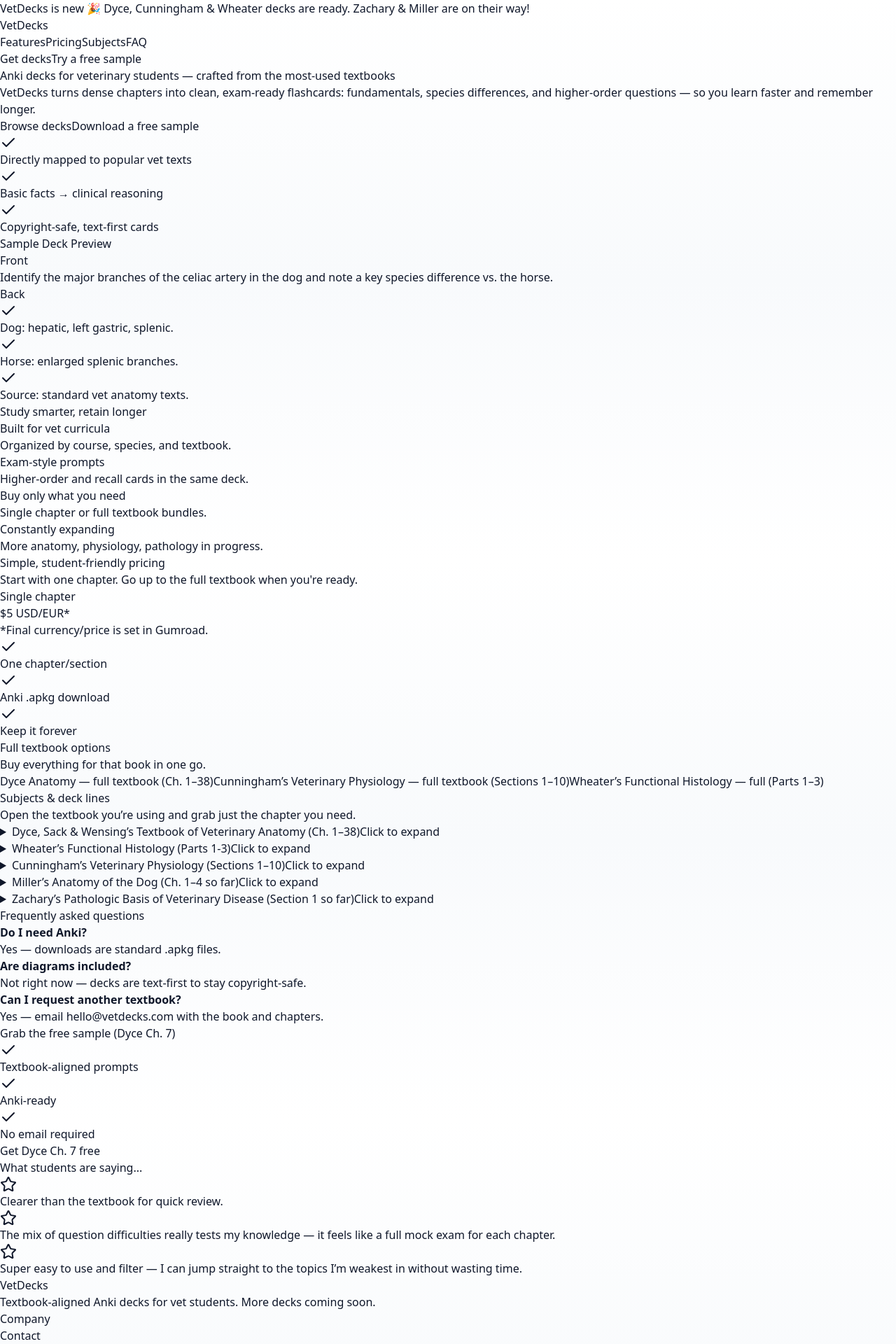
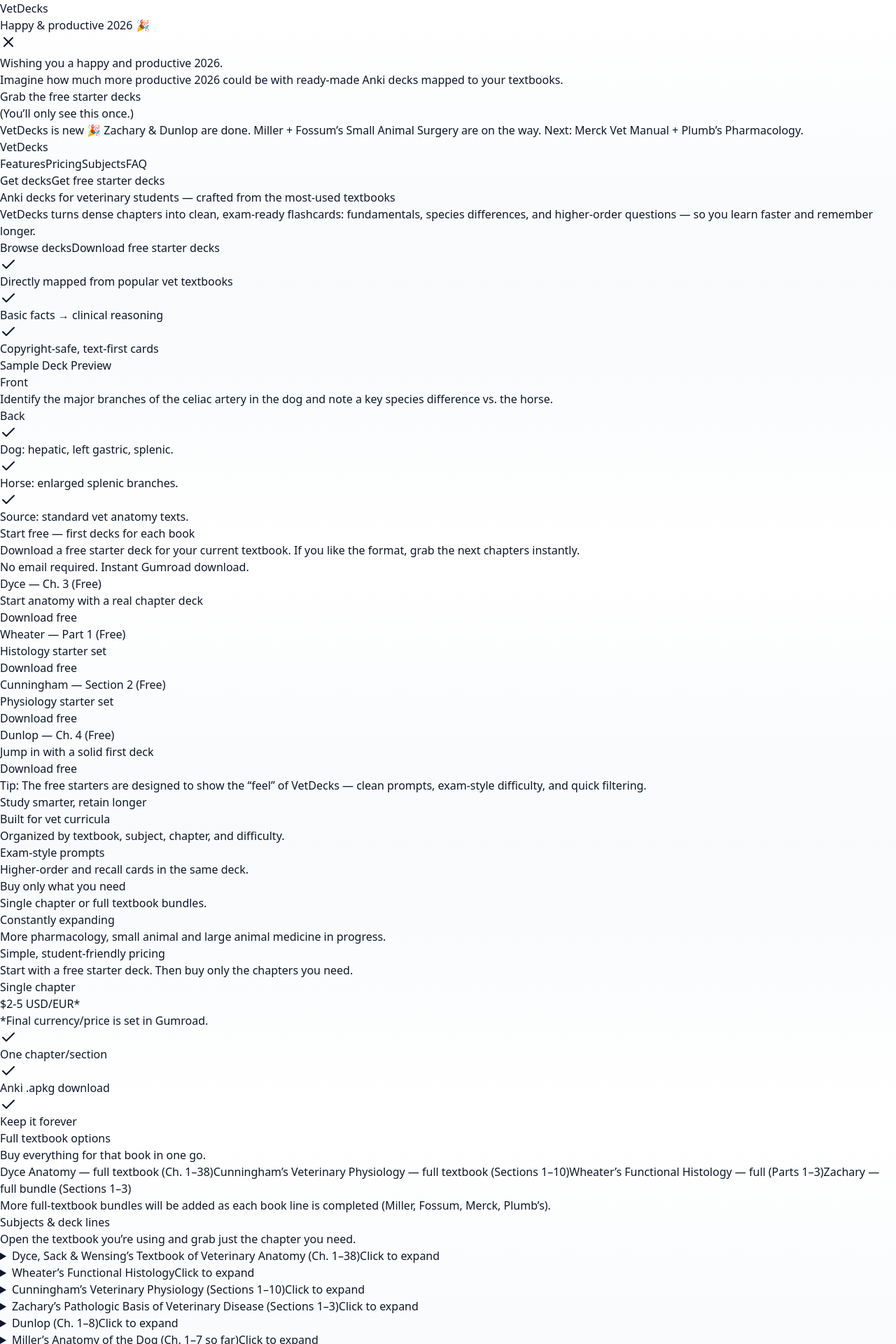
Before and after one commit to vetdecks/vetdecks-site, a Next.js app: page / in a window 1280 px wide. Shown: the top 1920 px of the page at 70% size. Built offline with nearby package versions, Linux system fonts and the light colour scheme.

Commit message:
Update products + free starter decks + 2026 popup

```diff
--- a/app/page.tsx
+++ b/app/page.tsx
@@ -1,9 +1,9 @@
 "use client";
 
-import React from "react";
+import React, { useEffect, useState } from "react";
 import Button from "../components/ui/button";
 import { Card, CardContent, CardHeader, CardTitle } from "../components/ui/card";
-import { Check, Star } from "lucide-react";
+import { Check, Star, X } from "lucide-react";
 
 export default function Page() {
   // --- DATA -----------------------------------------------------------------
@@ -16,8 +16,7 @@
     { title: "Ch. 4 – Dyce", url: "https://vetdecks.gumroad.com/l/ch-4-dyce" },
     { title: "Ch. 5 – Dyce", url: "https://vetdecks.gumroad.com/l/ch-5-dyce" },
     { title: "Ch. 6 – Dyce", url: "https://vetdecks.gumroad.com/l/ch-6-dyce" },
-    // free sample
-    { title: "Ch. 7 – Dyce (free sample)", url: "https://vetdecks.gumroad.com/l/ch-7-dyce" },
+    { title: "Ch. 7 – Dyce", url: "https://vetdecks.gumroad.com/l/ch-7-dyce" },
     { title: "Ch. 8 – Dyce", url: "https://vetdecks.gumroad.com/l/ch-8-dyce" },
     { title: "Ch. 9 – Dyce", url: "https://vetdecks.gumroad.com/l/ch-9-dyce" },
     { title: "Ch. 10 – Dyce", url: "https://vetdecks.gumroad.com/l/ch-10-dyce" },
@@ -68,7 +67,7 @@
     url: "https://vetdecks.gumroad.com/l/Part-1-3-wheater",
   };
 
-  // Cunningham sections 1–10
+  // Cunningham sections 1–10 + full
   const cunninghamSections = [
     { title: "Section 1 – Cunningham", url: "https://vetdecks.gumroad.com/l/section-1-cunningham" },
     { title: "Section 2 – Cunningham", url: "https://vetdecks.gumroad.com/l/section-2-cunningham" },
@@ -81,30 +80,140 @@
     { title: "Section 9 – Cunningham", url: "https://vetdecks.gumroad.com/l/section-9-cunningham" },
     { title: "Section 10 – Cunningham", url: "https://vetdecks.gumroad.com/l/section-10-cunningham" },
   ];
-
   const cunninghamFull = {
     title: "Cunningham’s Veterinary Physiology — full textbook (Sections 1–10)",
     url: "https://vetdecks.gumroad.com/l/sections-1-10-cunningham",
   };
 
-  // Miller's Anatomy of the Dog – chapters 1–4
+  // Miller – chapters 1–7
   const millerChapters = [
     { title: "Ch. 1 – Miller", url: "https://vetdecks.gumroad.com/l/ch-1-miller" },
     { title: "Ch. 2 – Miller", url: "https://vetdecks.gumroad.com/l/ch-2-miller" },
     { title: "Ch. 3 – Miller", url: "https://vetdecks.gumroad.com/l/ch-3-miller" },
     { title: "Ch. 4 – Miller", url: "https://vetdecks.gumroad.com/l/ch-4-miller" },
+    { title: "Ch. 5 – Miller", url: "https://vetdecks.gumroad.com/l/ch-5-miller" },
+    { title: "Ch. 6 – Miller", url: "https://vetdecks.gumroad.com/l/ch-6-miller" },
+    { title: "Ch. 7 – Miller", url: "https://vetdecks.gumroad.com/l/ch-7-miller" },
   ];
 
-  // Zachary’s Pathologic Basis of Veterinary Disease – section 1
+  // Zachary – sections 1–3 + full (1–3)
   const zacharySections = [
     { title: "Section 1 – Zachary", url: "https://vetdecks.gumroad.com/l/section-1-zachary" },
+    { title: "Section 2 – Zachary", url: "https://vetdecks.gumroad.com/l/section-2-zachary" },
+    { title: "Section 3 – Zachary", url: "https://vetdecks.gumroad.com/l/Section-3-zachary" },
   ];
+  const zacharyFull = {
+    title: "Zachary — full bundle (Sections 1–3)",
+    url: "https://vetdecks.gumroad.com/l/Section-1-3-zachary",
+  };
+
+  // Dunlop Veterinary Pathophysiology– chapters 1–8
+  const dunlopChapters = [
+    { title: "Ch. 1 – Dunlop", url: "https://vetdecks.gumroad.com/l/ch-1-dunlop" },
+    { title: "Ch. 2 – Dunlop", url: "https://vetdecks.gumroad.com/l/ch-2-dunlop" },
+    { title: "Ch. 3 – Dunlop", url: "https://vetdecks.gumroad.com/l/ch-3-dunlop" },
+    { title: "Ch. 4 – Dunlop", url: "https://vetdecks.gumroad.com/l/ch-4-dunlop" },
+    { title: "Ch. 5 – Dunlop", url: "https://vetdecks.gumroad.com/l/ch-5-dunlop" },
+    { title: "Ch. 6 – Dunlop", url: "https://vetdecks.gumroad.com/l/ch-6-dunlop" },
+    { title: "Ch. 7 – Dunlop", url: "https://vetdecks.gumroad.com/l/ch-7-dunlop" },
+    { title: "Ch. 8 – Dunlop", url: "https://vetdecks.gumroad.com/l/ch-8-dunlop" },
+  ];
+
+  // Free starter decks (first decks for each book)
+  const freeStarters = [
+    {
+      label: "Dyce — Ch. 3 (Free)",
+      sub: "Start anatomy with a real chapter deck",
+      url: "https://vetdecks.gumroad.com/l/ch-3-dyce",
+    },
+    {
+      label: "Wheater — Part 1 (Free)",
+      sub: "Histology starter set",
+      url: "https://vetdecks.gumroad.com/l/part-1-wheater",
+    },
+    {
+      label: "Cunningham — Section 2 (Free)",
+      sub: "Physiology starter set",
+      url: "https://vetdecks.gumroad.com/l/section-2-cunningham",
+    },
+    {
+      label: "Dunlop — Ch. 4 (Free)",
+      sub: "Jump in with a solid first deck",
+      url: "https://vetdecks.gumroad.com/l/ch-4-dunlop",
+    },
+  ];
+
+  // --- POPUP (Happy 2026) ----------------------------------------------------
+  const [show2026Popup, setShow2026Popup] = useState(false);
+
+  useEffect(() => {
+    try {
+      const key = "vetdecks_2026_popup_seen";
+      const seen = window.localStorage.getItem(key);
+      if (!seen) {
+        setShow2026Popup(true);
+      }
+    } catch {
+      // ignore
+    }
+  }, []);
+
+  const close2026Popup = () => {
+    setShow2026Popup(false);
+    try {
+      window.localStorage.setItem("vetdecks_2026_popup_seen", "true");
+    } catch {
+      // ignore
+    }
+  };
+
+  // Shared style: make "Full textbook options" buttons all white (no blue)
+  const fullOptionBtnClass =
+    "w-full bg-white text-slate-900 border border-slate-200 hover:bg-slate-50";
 
   return (
     <main className="min-h-screen text-slate-900">
+      {/* 2026 popup */}
+      {show2026Popup && (
+        <div className="fixed inset-0 z-50 flex items-center justify-center px-4">
+          <div className="absolute inset-0 bg-black/40" onClick={close2026Popup} />
+          <div className="relative w-full max-w-lg rounded-2xl bg-white shadow-2xl border border-slate-200">
+            <div className="flex items-start justify-between gap-4 p-5 border-b">
+              <div>
+                <div className="text-sm text-slate-500">VetDecks</div>
+                <h3 className="text-xl font-bold">Happy & productive 2026 🎉</h3>
+              </div>
+              <button
+                onClick={close2026Popup}
+                className="p-2 rounded-lg hover:bg-slate-100"
+                aria-label="Close"
+              >
+                <X className="h-5 w-5" />
+              </button>
+            </div>
+            <div className="p-5 space-y-3">
+              <p className="text-slate-700">
+                Wishing you a happy and productive 2026.
+              </p>
+              <p className="text-slate-700">
+                Imagine how much more productive 2026 could be with ready-made Anki decks mapped to your textbooks.
+              </p>
+              <div className="pt-2">
+                <Button href="#free-starters" className="w-full">
+                  Grab the free starter decks
+                </Button>
+              </div>
+              <p className="text-xs text-slate-500">
+                (You’ll only see this once.)
+              </p>
+            </div>
+          </div>
+        </div>
+      )}
+
       {/* top banner */}
       <div className="bg-amber-50 border-b border-amber-200 text-amber-800 text-center text-sm py-2 px-4">
-        VetDecks is new 🎉 Dyce, Cunningham & Wheater decks are ready. Zachary & Miller are on their way!
+        VetDecks is new 🎉 Zachary & Dunlop are done. Miller + Fossum’s Small Animal Surgery are on the way. Next: Merck Vet Manual + Plumb’s Pharmacology.
       </div>
 
       {/* Nav */}
@@ -119,7 +228,7 @@
           </nav>
           <div className="flex items-center gap-2">
             <Button variant="ghost" href="#pricing">Get decks</Button>
-            <Button href="#sample" className="bg-sky-600 hover:bg-sky-700">Try a free sample</Button>
+            <Button href="#free-starters" className="bg-sky-600 hover:bg-sky-700">Get free starter decks</Button>
           </div>
         </div>
       </header>
@@ -138,10 +247,10 @@
             </p>
             <div className="mt-6 flex flex-wrap gap-3">
               <Button href="#subjects">Browse decks</Button>
-              <Button variant="outline" href="#sample">Download a free sample</Button>
+              <Button variant="outline" href="#free-starters">Download free starter decks</Button>
             </div>
             <ul className="mt-6 space-y-2 text-slate-700">
-              <li className="flex gap-2"><Check className="h-5 w-5 text-sky-600" /> Directly mapped to popular vet texts</li>
+              <li className="flex gap-2"><Check className="h-5 w-5 text-sky-600" /> Directly mapped from popular vet textbooks</li>
               <li className="flex gap-2"><Check className="h-5 w-5 text-sky-600" /> Basic facts → clinical reasoning</li>
               <li className="flex gap-2"><Check className="h-5 w-5 text-sky-600" /> Copyright-safe, text-first cards</li>
             </ul>
@@ -171,16 +280,53 @@
         </div>
       </section>
 
+      {/* Free starter decks hook */}
+      <section id="free-starters" className="py-16 bg-white border-t scroll-mt-24">
+        <div className="mx-auto max-w-6xl px-4">
+          <div className="flex flex-col md:flex-row md:items-end md:justify-between gap-3">
+            <div>
+              <h2 className="text-3xl md:text-4xl font-bold">Start free — first decks for each book</h2>
+              <p className="text-slate-700 mt-2">
+                Download a free starter deck for your current textbook. If you like the format, grab the next chapters instantly.
+              </p>
+            </div>
+            <div className="text-sm text-slate-500">
+              No email required. Instant Gumroad download.
+            </div>
+          </div>
+
+          <div className="mt-8 grid md:grid-cols-4 gap-6">
+            {freeStarters.map((item) => (
+              <Card key={item.url} className="border-slate-200">
+                <CardHeader className="pb-2">
+                  <CardTitle className="text-base">{item.label}</CardTitle>
+                </CardHeader>
+                <CardContent className="space-y-3">
+                  <p className="text-sm text-slate-600">{item.sub}</p>
+                  <Button href={item.url} className="w-full">
+                    Download free
+                  </Button>
+                </CardContent>
+              </Card>
+            ))}
+          </div>
+
+          <p className="mt-6 text-sm text-slate-600">
+            Tip: The free starters are designed to show the “feel” of VetDecks — clean prompts, exam-style difficulty, and quick filtering.
+          </p>
+        </div>
+      </section>
+
       {/* Features */}
       <section id="features" className="py-16 border-t bg-white scroll-mt-24">
         <div className="mx-auto max-w-6xl px-4">
           <h2 className="text-3xl md:text-4xl font-bold text-center">Study smarter, retain longer</h2>
           <div className="mt-10 grid md:grid-cols-4 gap-6">
             {[
-              ["Built for vet curricula", "Organized by course, species, and textbook."],
+              ["Built for vet curricula", "Organized by textbook, subject, chapter, and difficulty."],
               ["Exam-style prompts", "Higher-order and recall cards in the same deck."],
               ["Buy only what you need", "Single chapter or full textbook bundles."],
-              ["Constantly expanding", "More anatomy, physiology, pathology in progress."],
+              ["Constantly expanding", "More pharmacology, small animal and large animal medicine in progress."],
             ].map(([title, body]) => (
               <Card key={title}>
                 <CardHeader><CardTitle className="text-lg">{title}</CardTitle></CardHeader>
@@ -195,14 +341,14 @@
       <section id="pricing" className="py-20 bg-slate-50 border-t scroll-mt-24">
         <div className="mx-auto max-w-6xl px-4">
           <h2 className="text-3xl md:text-4xl font-bold text-center">Simple, student-friendly pricing</h2>
-          <p className="text-center text-slate-700 mt-2">Start with one chapter. Go up to the full textbook when you're ready.</p>
+          <p className="text-center text-slate-700 mt-2">Start with a free starter deck. Then buy only the chapters you need.</p>
 
           <div className="mt-10 grid md:grid-cols-2 gap-6">
             {/* single chapter */}
             <Card>
               <CardHeader><CardTitle>Single chapter</CardTitle></CardHeader>
               <CardContent>
-                <div className="text-5xl font-extrabold">$5 <span className="text-base font-medium">USD/EUR*</span></div>
+                <div className="text-5xl font-extrabold">$2-5 <span className="text-base font-medium">USD/EUR*</span></div>
                 <p className="mt-2 text-slate-600 text-sm">*Final currency/price is set in Gumroad.</p>
                 <ul className="mt-4 space-y-2 text-slate-700">
                   <li className="flex gap-2"><Check className="h-5 w-5 text-emerald-600" /> One chapter/section</li>
@@ -217,15 +363,24 @@
               <CardHeader><CardTitle>Full textbook options</CardTitle></CardHeader>
               <CardContent className="space-y-3">
                 <p className="text-slate-700 text-sm">Buy everything for that book in one go.</p>
-                <Button href={dyceFull.url} className="w-full">
+
+                {/* all-white buttons */}
+                <Button href={dyceFull.url} variant="outline" className={fullOptionBtnClass}>
                   {dyceFull.title}
                 </Button>
-                <Button href={cunninghamFull.url} variant="outline" className="w-full">
+                <Button href={cunninghamFull.url} variant="outline" className={fullOptionBtnClass}>
                   {cunninghamFull.title}
                 </Button>
-                <Button href={wheaterFull.url} variant="outline" className="w-full">
+                <Button href={wheaterFull.url} variant="outline" className={fullOptionBtnClass}>
                   {wheaterFull.title}
                 </Button>
+                <Button href={zacharyFull.url} variant="outline" className={fullOptionBtnClass}>
+                  {zacharyFull.title}
+                </Button>
+
+                <p className="text-xs text-slate-500">
+                  More full-textbook bundles will be added as each book line is completed (Miller, Fossum, Merck, Plumb’s).
+                </p>
               </CardContent>
             </Card>
           </div>
@@ -250,8 +405,11 @@
                   <CardHeader className="pb-2">
                     <CardTitle className="text-sm">{ch.title}</CardTitle>
                   </CardHeader>
-                  <CardContent>
+                  <CardContent className="space-y-2">
                     <Button href={ch.url} className="w-full">Get this deck</Button>
+                    {ch.url === "https://vetdecks.gumroad.com/l/ch-3-dyce" && (
+                      <div className="text-xs text-emerald-700">Free starter deck</div>
+                    )}
                   </CardContent>
                 </Card>
               ))}
@@ -261,7 +419,7 @@
           {/* Wheater */}
           <details className="border rounded-xl overflow-hidden bg-slate-50">
             <summary className="cursor-pointer px-4 py-3 flex items-center justify-between gap-4">
-              <span className="font-semibold">Wheater’s Functional Histology (Parts 1-3)</span>
+              <span className="font-semibold">Wheater’s Functional Histology</span>
               <span className="text-sm text-slate-500">Click to expand</span>
             </summary>
             <div className="p-4 grid sm:grid-cols-2 md:grid-cols-3 gap-4">
@@ -270,8 +428,11 @@
                   <CardHeader className="pb-2">
                     <CardTitle className="text-sm">{part.title}</CardTitle>
                   </CardHeader>
-                  <CardContent>
+                  <CardContent className="space-y-2">
                     <Button href={part.url} className="w-full">Get this deck</Button>
+                    {part.url === "https://vetdecks.gumroad.com/l/part-1-wheater" && (
+                      <div className="text-xs text-emerald-700">Free starter deck</div>
+                    )}
                   </CardContent>
                 </Card>
               ))}
@@ -298,21 +459,75 @@
                   <CardHeader className="pb-2">
                     <CardTitle className="text-sm">{sec.title}</CardTitle>
                   </CardHeader>
+                  <CardContent className="space-y-2">
+                    <Button href={sec.url} className="w-full">Get this deck</Button>
+                    {sec.url === "https://vetdecks.gumroad.com/l/section-2-cunningham" && (
+                      <div className="text-xs text-emerald-700">Free starter deck</div>
+                    )}
+                  </CardContent>
+                </Card>
+              ))}
+              <p className="text-xs text-slate-500 md:col-span-3">
+                Full bundle available under “Full textbook options” above.
+              </p>
+            </div>
+          </details>
+
+          {/* Zachary */}
+          <details className="border rounded-xl overflow-hidden bg-slate-50">
+            <summary className="cursor-pointer px-4 py-3 flex items-center justify-between gap-4">
+              <span className="font-semibold">Zachary’s Pathologic Basis of Veterinary Disease (Sections 1–3)</span>
+              <span className="text-sm text-slate-500">Click to expand</span>
+            </summary>
+            <div className="p-4 grid sm:grid-cols-2 md:grid-cols-3 gap-4">
+              {zacharySections.map((sec) => (
+                <Card key={sec.url}>
+                  <CardHeader className="pb-2">
+                    <CardTitle className="text-sm">{sec.title}</CardTitle>
+                  </CardHeader>
                   <CardContent>
                     <Button href={sec.url} className="w-full">Get this deck</Button>
                   </CardContent>
                 </Card>
               ))}
-              <p className="text-xs text-slate-500 md:col-span-3">
-                All 10 Cunningham sections are available. The full-textbook bundle is listed under “Full textbook options” above.
-              </p>
+              <Card>
+                <CardHeader className="pb-2">
+                  <CardTitle className="text-sm">{zacharyFull.title}</CardTitle>
+                </CardHeader>
+                <CardContent>
+                  <Button href={zacharyFull.url} className="w-full">Get full bundle</Button>
+                </CardContent>
+              </Card>
+            </div>
+          </details>
+
+          {/* Dunlop */}
+          <details className="border rounded-xl overflow-hidden bg-slate-50">
+            <summary className="cursor-pointer px-4 py-3 flex items-center justify-between gap-4">
+              <span className="font-semibold">Dunlop (Ch. 1–8)</span>
+              <span className="text-sm text-slate-500">Click to expand</span>
+            </summary>
+            <div className="p-4 grid sm:grid-cols-2 md:grid-cols-3 gap-4">
+              {dunlopChapters.map((ch) => (
+                <Card key={ch.url}>
+                  <CardHeader className="pb-2">
+                    <CardTitle className="text-sm">{ch.title}</CardTitle>
+                  </CardHeader>
+                  <CardContent className="space-y-2">
+                    <Button href={ch.url} className="w-full">Get this deck</Button>
+                    {ch.url === "https://vetdecks.gumroad.com/l/ch-4-dunlop" && (
+                      <div className="text-xs text-emerald-700">Free starter deck</div>
+                    )}
+                  </CardContent>
+                </Card>
+              ))}
             </div>
           </details>
 
           {/* Miller */}
           <details className="border rounded-xl overflow-hidden bg-slate-50">
             <summary className="cursor-pointer px-4 py-3 flex items-center justify-between gap-4">
-              <span className="font-semibold">Miller’s Anatomy of the Dog (Ch. 1–4 so far)</span>
+              <span className="font-semibold">Miller’s Anatomy of the Dog (Ch. 1–7 so far)</span>
               <span className="text-sm text-slate-500">Click to expand</span>
             </summary>
             <div className="p-4 grid sm:grid-cols-2 md:grid-cols-3 gap-4">
@@ -327,30 +542,7 @@
                 </Card>
               ))}
               <p className="text-xs text-slate-500 md:col-span-3">
-                More Miller chapters are in progress — Zachary & Miller will both expand over time.
-              </p>
-            </div>
-          </details>
-
-          {/* Zachary */}
-          <details className="border rounded-xl overflow-hidden bg-slate-50">
-            <summary className="cursor-pointer px-4 py-3 flex items-center justify-between gap-4">
-              <span className="font-semibold">Zachary’s Pathologic Basis of Veterinary Disease (Section 1 so far)</span>
-              <span className="text-sm text-slate-500">Click to expand</span>
-            </summary>
-            <div className="p-4 grid sm:grid-cols-2 md:grid-cols-3 gap-4">
-              {zacharySections.map((sec) => (
-                <Card key={sec.url}>
-                  <CardHeader className="pb-2">
-                    <CardTitle className="text-sm">{sec.title}</CardTitle>
-                  </CardHeader>
-                  <CardContent>
-                    <Button href={sec.url} className="w-full">Get this deck</Button>
-                  </CardContent>
-                </Card>
-              ))}
-              <p className="text-xs text-slate-500 md:col-span-3">
-                More Zachary pathology sections will be added as they’re completed.
+                Miller is in progress. Fossum’s Small Animal Surgery is also on the way.
               </p>
             </div>
           </details>
@@ -365,25 +557,6 @@
             <Card><CardContent className="pt-6"><strong>Do I need Anki?</strong><br />Yes — downloads are standard .apkg files.</CardContent></Card>
             <Card><CardContent className="pt-6"><strong>Are diagrams included?</strong><br />Not right now — decks are text-first to stay copyright-safe.</CardContent></Card>
             <Card><CardContent className="pt-6"><strong>Can I request another textbook?</strong><br />Yes — email hello@vetdecks.com with the book and chapters.</CardContent></Card>
-          </div>
-        </div>
-      </section>
-
-      {/* Free sample */}
-      <section id="sample" className="py-16 bg-white border-t scroll-mt-24">
-        <div className="mx-auto max-w-6xl px-4 grid md:grid-cols-2 gap-8 items-center">
-          <div>
-            <h3 className="text-2xl font-bold">Grab the free sample (Dyce Ch. 7)</h3>
-            <ul className="mt-4 space-y-2 text-slate-700">
-              <li className="flex gap-2"><Check className="h-5 w-5 text-emerald-600" /> Textbook-aligned prompts</li>
-              <li className="flex gap-2"><Check className="h-5 w-5 text-emerald-600" /> Anki-ready</li>
-              <li className="flex gap-2"><Check className="h-5 w-5 text-emerald-600" /> No email required</li>
-            </ul>
-          </div>
-          <div className="space-y-3">
-            <Button href="https://vetdecks.gumroad.com/l/ch-7-dyce" className="w-full">
-              Get Dyce Ch. 7 free
-            </Button>
           </div>
         </div>
       </section>
```
